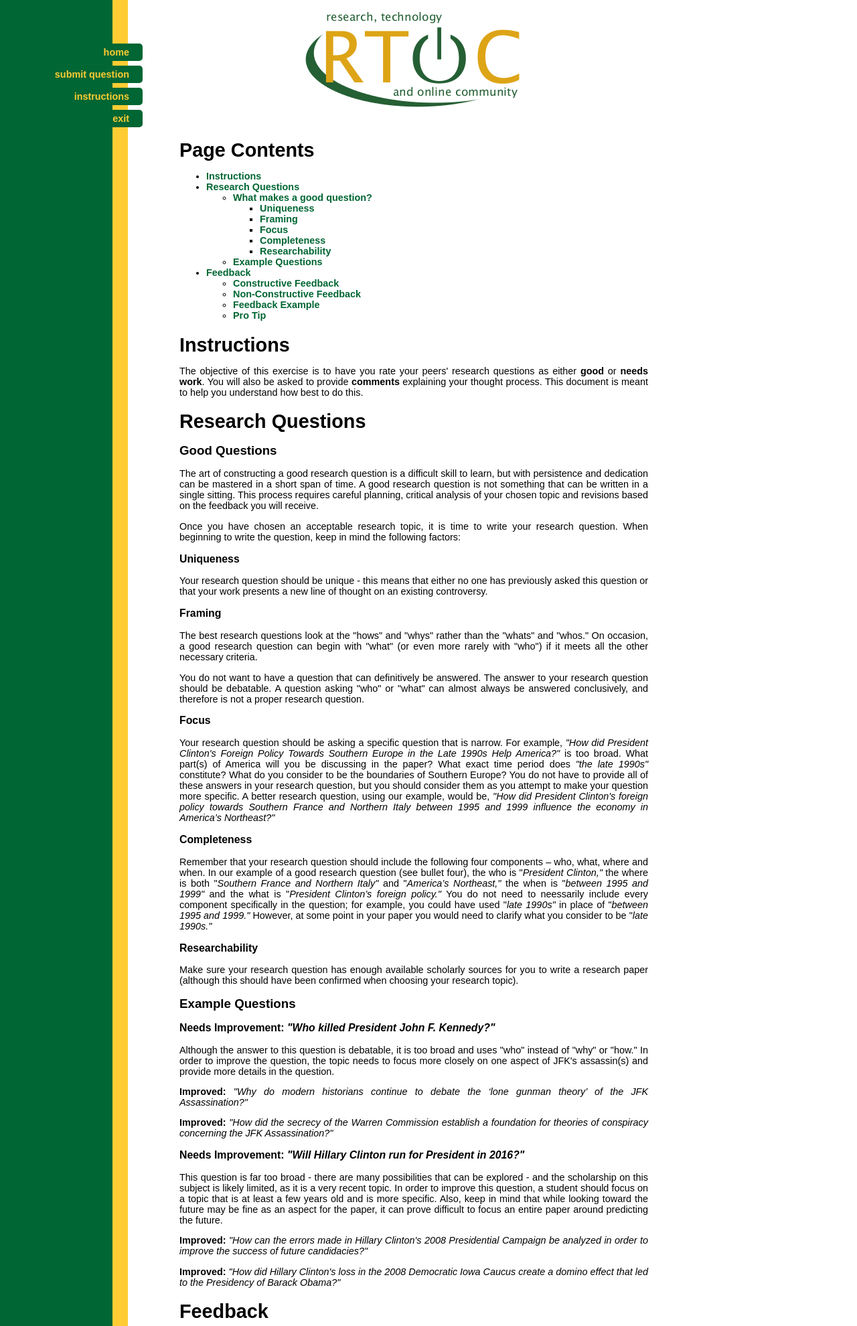
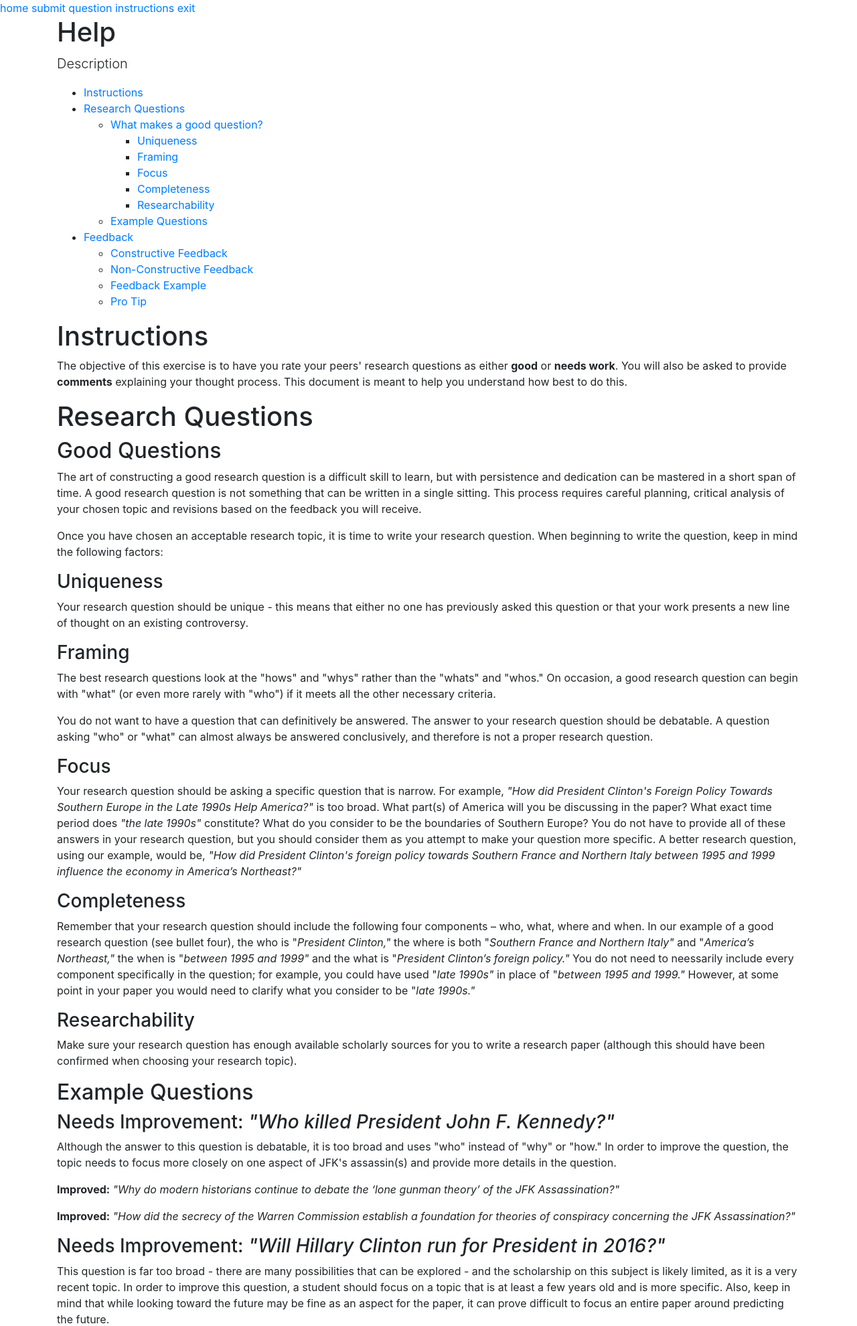
Before and after one commit to jrouly/research-questions, a Django app: page /instructions in a window 1280 px wide. Shown: the top 1980 px of the page at 67% size. Run offline with Django 3.2, Linux system fonts and the light colour scheme; some libraries are stand-ins or nearby versions; some web fonts are replaced.

Commit message:
Moved header to individual files.

```diff
--- a/researchquestions/templates/instructions.html
+++ b/researchquestions/templates/instructions.html
@@ -6,7 +6,17 @@ HNRS 110 &bull; Instructions
 
 {% block content %}
 
-<h1>Page Contents</h1>
+<div class="container">
+  <a name="top"></a>
+
+  <div class="page-header" id="banner">
+    <div class="row">
+      <div class="col-lg-12">
+        <h1>Help</h1>
+        <p class="lead">Description</p>
+      </div>
+    </div>
+  </div>
 
   <ul class="instructions">
     <li><a href="#Instructions">Instructions</a></li>
@@ -227,4 +237,6 @@ discouraged if the feedback you receive is not what you would have hoped.
   You are all in the same Honors 110 boat, and by giving and receiving honest
   feedback, you are setting yourselves up for nothing short of success.</p>
 
+</div>
+
 {% endblock %}
--- a/researchquestions/templates/layouts/base.html
+++ b/researchquestions/templates/layouts/base.html
@@ -3,7 +3,8 @@
 <html lang="en-US">
 <head>
 {% load staticfiles %}
-<link href="/static/css/style.css" rel="stylesheet">
+<link href="/static/css/bootstrap.min.css" rel="stylesheet">
+<link href="/static/css/bootswatch.css" rel="stylesheet">
 <script src="/static/js/jquery-1.10.2.min.js"></script>
 <script src="/static/js/bootstrap.min.js"></script>
 
@@ -12,24 +13,13 @@
 </head>
   <body>
 
-    <div id="pagecontainer">
+    {% include 'layouts/navbar.html' %}
 
-      <a name="top"></a>
+    {% block content %}
 
-      {% include 'layouts/navbar.html' %}
+    {% endblock %}
 
-      <div id="maincontent">
-        <div id="banner"></div>
-
-        {% block content %}
-
-        {% endblock %}
-
-        {% include 'layouts/footer.html' %}
-
-      </div>
-
-    </div>
+    {% include 'layouts/footer.html' %}
 
   </body>
 </html>
```
Also changed, not shown: researchquestions/templates/index.html (+14 -0 lines). Lines whose indentation alone changed are shown as unchanged.
